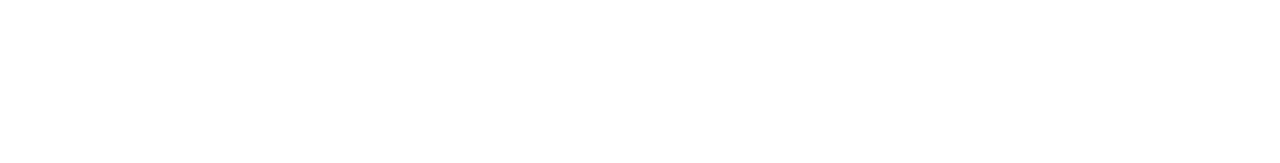
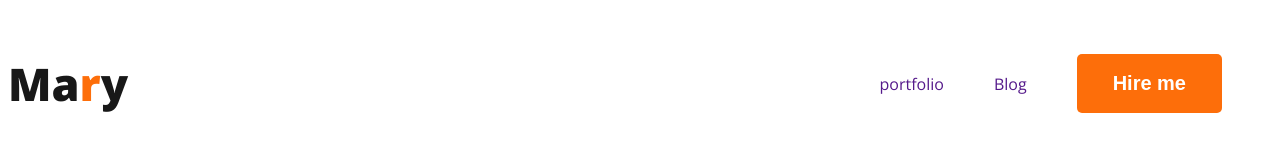
Before and after one commit to timelycoder/sumon.com, a plain HTML site: page index.html in a window 1280 px wide. Drawn offline with nearby package versions, Linux system fonts and the light colour scheme.

Commit message:
added nav

```diff
--- a/index.html
+++ b/index.html
@@ -4,9 +4,26 @@
     <meta charset="UTF-8" />
     <meta name="viewport" content="width=device-width, initial-scale=1.0" />
     <title>Developer Portfolio</title>
+    <link rel="stylesheet" href="styles/portfolio.css" />
+    <link rel="preconnect" href="https://fonts.googleapis.com" />
+    <link rel="preconnect" href="https://fonts.gstatic.com" crossorigin />
+    <link
+      href="https://fonts.googleapis.com/css2?family=Open+Sans:ital,wght@0,300..800;1,300..800&display=swap"
+      rel="stylesheet"
+    />
   </head>
   <body>
-    <header></header>
+    <header>
+      <nav>
+        <h3 class="nav-title">Ma<span class="text-primary">r</span>y</h3>
+        <ul>
+          <li><a href="">portfolio</a></li>
+          <li><a href="">Blog</a></li>
+
+          <li><button class="btn-primary">Hire me</button></li>
+        </ul>
+      </nav>
+    </header>
     <main></main>
     <footer></footer>
   </body>
--- /dev/null
+++ b/styles/portfolio.css
@@ -0,0 +1,46 @@
+/* common shared styles  */
+body {
+  font-family: "Open Sans", sans-serif;
+}
+
+.text-primary {
+  color: #FD6E0A;
+}
+
+.btn-primary {
+  border-radius: 5px;
+  background-color: #FD6E0A;
+  color: white;
+  font-size: 20px;
+  font-weight: 700;
+  padding: 18px 36px;
+  border: none;
+}
+
+/* nav related styles  */
+nav {
+  display: flex;
+  justify-content: space-between;
+  align-items: center;
+}
+
+.nav-title {
+  font-size: 45px;
+  font-weight: 800;
+  line-height: normal;
+  color: #181818;
+}
+
+nav>ul {
+  display: flex;
+  align-items: center;
+}
+
+nav li {
+  list-style: none;
+  margin-right: 50px;
+}
+
+nav a {
+  text-decoration: none;
+}
```
